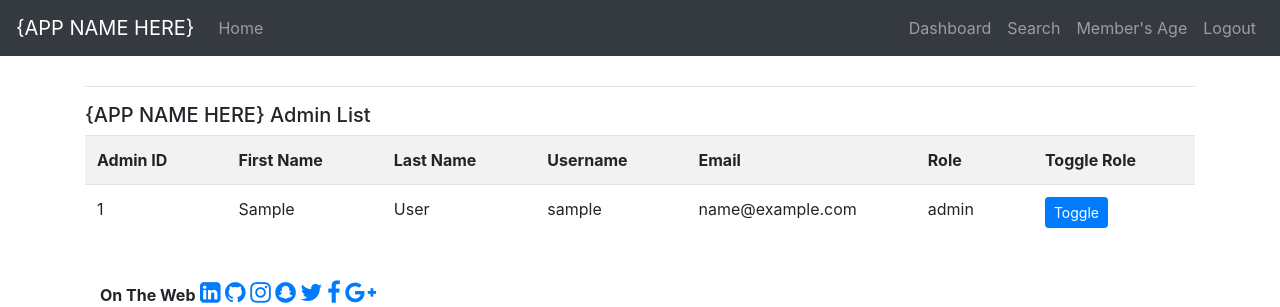
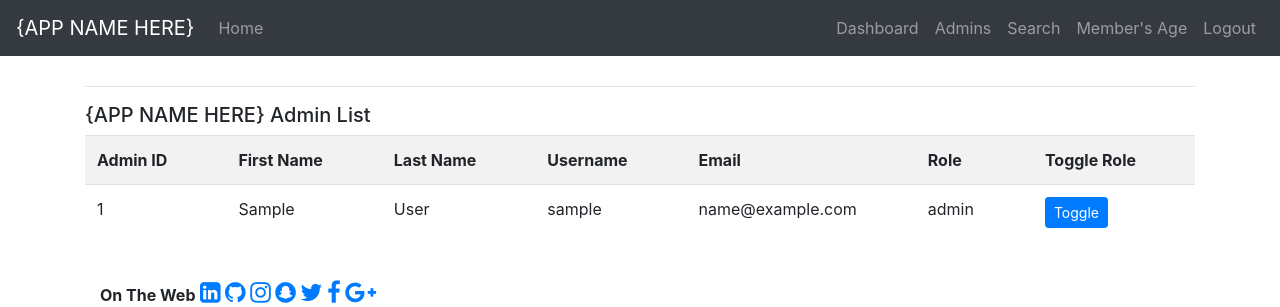
Before and after one commit to MKing301/membership, a Flask app: page /admin in a window 1280 px wide. Shown: the top 307 px of the page. Run offline with Flask 2, Linux system fonts and the light colour scheme; the visitor is signed in with stand-in values (Sample User, id 1); a database or web service that is not in the repository returns one stand-in record (values such as "Sample title"); some libraries are stand-ins or nearby versions.

Commit message:
Added admins link to nav bar when user logged in Signed-off-by: MKING301

```diff
--- a/templates/includes/_navbar.html
+++ b/templates/includes/_navbar.html
@@ -9,6 +9,7 @@
         <ul class="navbar-nav right">
 	    {% if session.logged_in %}
 		<li><a class="nav-link" href="/dashboard">Dashboard</a></li>
+    <li><a class="nav-link" href="/admin">Admins</a></li>
     <li><a class="nav-link" href="/search">Search</a></li>
     <li><a class="nav-link" href="/ages">Member's Age</a></li>
 		<li><a class="nav-link" href="/logout">Logout</a></li>
```
